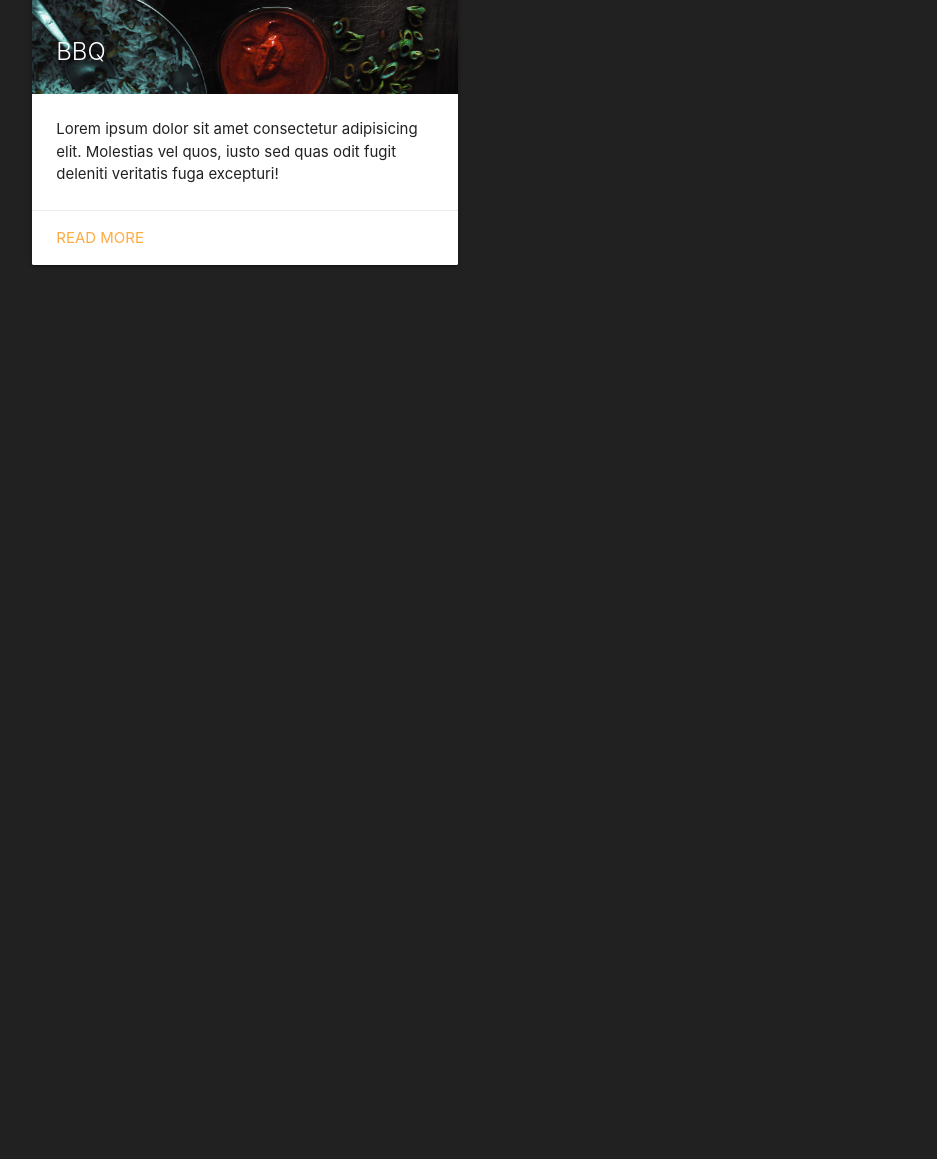
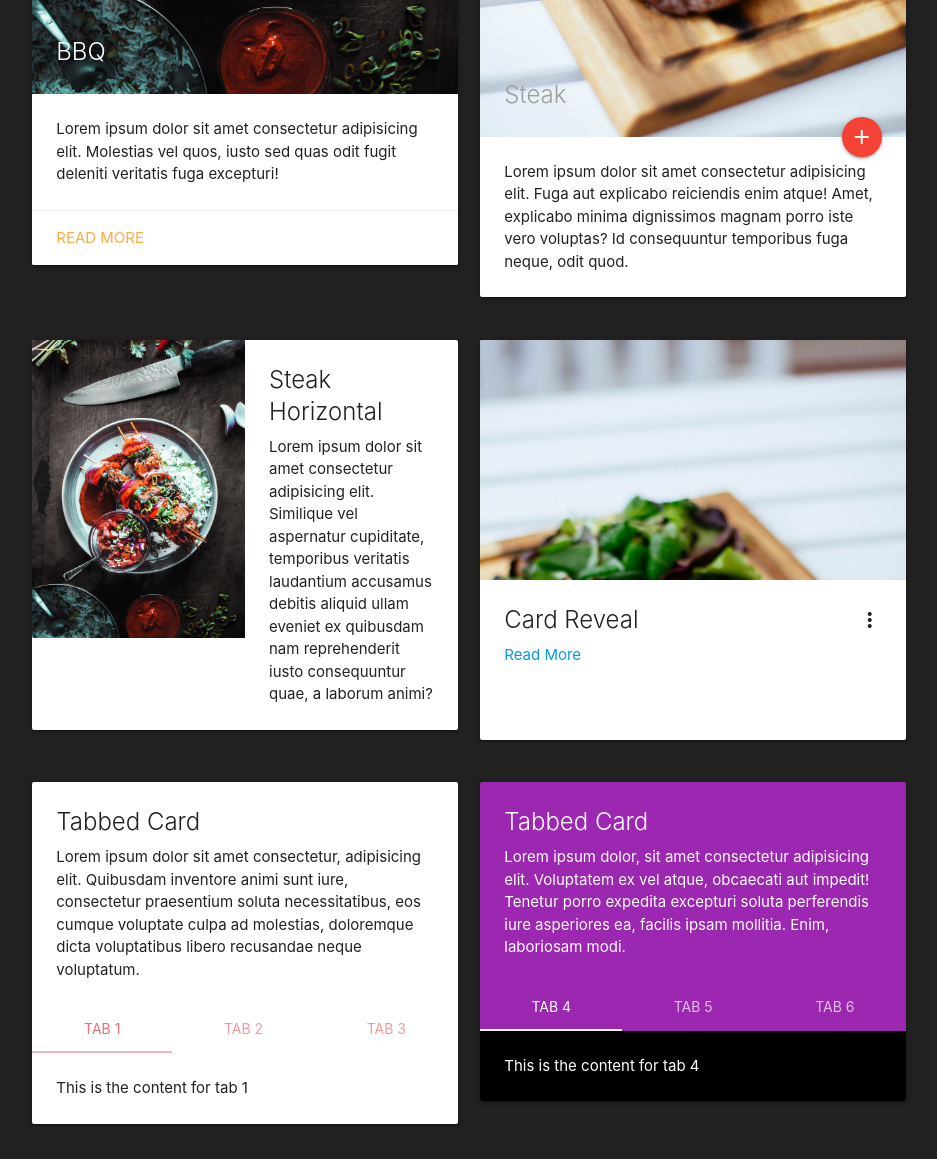
Before and after one commit to bobbyferrer/ACLC-WEB, a plain HTML site: page cards.html in a window 1280 px wide. Shown: the part 1024-2183 px from the top of the page, without its empty margins (171-1108 px from the left). Before the commit the page ends 1324 px from the top, so only its background shows below. Drawn offline with nearby package versions, Linux system fonts and the light colour scheme.

Commit message:
Added features in cards.html, Card with image & floating button, Horizontal card, card reveal, tabbed card

```diff
--- a/cards.html
+++ b/cards.html
@@ -46,7 +46,7 @@
       </div>
     </div>
   </div>
-
+<!-- 2 row -->
 
   <div class="row">
     <div class="col s12 m6">
@@ -64,8 +64,118 @@
         </div>
       </div>
     </div>
+    <div class="col s12 m6">
+      <!-- Card with Image & Floating Button -->
+      <div class="card">
+        <div class="card-image">
+          <img src="img/steak.jpg" alt="">
+          <span class="card-title grey-text">Steak</span>
+          <a class="btn-floating halfway-fab waves-effect waves-light red">
+            <i class="material-icons">add</i>
+          </a>
+        </div>
+        <div class="card-content">
+          <p>Lorem ipsum dolor sit amet consectetur adipisicing elit. Fuga aut explicabo reiciendis enim atque! Amet, explicabo minima dignissimos magnam porro iste vero voluptas? Id consequuntur temporibus fuga neque, odit quod.</p>
+        </div>
+      </div>
+    </div>
   </div>
+   <!--  3rd row -->
+  <div class="row">
+    <div class="col s12 m6">
+      <!-- Horizontal card -->
+      <div class="card horizontal">
+        <div class="card-image">
+          <img src="img/bbq.jpg" alt="">
+        </div>
+        <div class="card-stacked">
+          <div class="card-content">
+            <span class="card-title">Steak Horizontal</span>
+            <p>Lorem ipsum dolor sit amet consectetur adipisicing elit. Similique vel aspernatur cupiditate, temporibus veritatis laudantium accusamus debitis aliquid ullam eveniet ex quibusdam nam reprehenderit iusto consequuntur quae, a laborum animi?</p>
+          </div>
+        </div>
+      </div>
+    </div>
+    <div class="col s12 m6">
+      <!-- Card reveal -->
+      <div class="card medium">
+        <div class="card-image waves-effect waves-light waves-block">
+          <img src="img/steak.jpg" alt="" class="activator">
+        </div>
+        <div class="card-content">
+          <span class="card-title activator">Card Reveal
+            <i class="material-icons right">more_vert</i>
+          </span>
+          <p><a href="#" class="activator">Read More</a></p>
+        </div>
+        <!-- Inside of reveal -->
+        <div class="card-reveal">
+          <span class="card-title">Steak
+            <i class="material-icons right">close</i>
+          </span>
+          <p>Lorem ipsum dolor sit amet consectetur adipisicing elit. Labore quisquam est ipsa repudiandae temporibus non eligendi dicta sapiente quaerat, magni nulla quis incidunt at autem sequi, itaque, molestiae unde pariatur cupiditate rem beatae nam vitae! Dolorem consequuntur ad sequi et repellat quidem saepe corrupti dolore, fugit non, incidunt illum aliquid similique nam. Illum ullam explicabo, nulla vel ipsa provident asperiores, cupiditate vitae reiciendis at eligendi expedita. Asperiores dolore assumenda ipsam enim nulla voluptatum nesciunt eveniet quaerat qui nam adipisci deserunt, architecto non magnam amet! Placeat aliquid vel, exercitationem voluptates ratione sed at, perferendis beatae praesentium pariatur reiciendis nihil odit voluptatem.</p>
+        </div>
+      </div>
+    </div>
+  </div>
+  <!-- 4th row -->
+  <div class="row">
+    <div class="col s12 m6">
+      <!-- Tabbed card -->
+      <div class="card">
+        <div class="card-content">
+          <span class="card-title">Tabbed Card</span>
+          <p>Lorem ipsum dolor sit amet consectetur, adipisicing elit. Quibusdam inventore animi sunt iure, consectetur praesentium soluta necessitatibus, eos cumque voluptate culpa ad molestias, doloremque dicta voluptatibus libero recusandae neque voluptatum.</p>
+        </div>
+        <div class="card-tabs">
+          <ul class="tabs tabs-fixed-width">
+            <li class="tab">
+              <a href="#tab1">Tab 1</a>
+            </li>
+            <li class="tab">
+              <a href="#tab2">Tab 2</a>
+            </li>
+            <li class="tab">
+              <a href="#tab3">Tab 3</a>
+            </li>
+          </ul>
+        </div>
+        <div class="card-content">
+          <div id="tab1">This is the content for tab 1</div>
+          <div id="tab2">This is the content for tab 2</div>
+          <div id="tab3">This is the content for tab 3</div>
+        </div>
+      </div>
+    </div>
 
+    <div class="col s12 m6">
+      <!-- Tabbed card colored -->
+      <div class="card purple darken white-text">
+        <div class="card-content">
+          <span class="card-title">Tabbed Card</span>
+          <p>Lorem ipsum dolor, sit amet consectetur adipisicing elit. Voluptatem ex vel atque, obcaecati aut impedit! Tenetur porro expedita excepturi soluta perferendis iure asperiores ea, facilis ipsam mollitia. Enim, laboriosam modi.</p>
+        </div>
+        <div class="card-tabs">
+          <ul class="tabs tabs-fixed-width tabs-transparent">
+            <li class="tab">
+              <a href="#tab4">Tab 4</a>
+            </li>
+            <li class="tab">
+              <a href="#tab5">Tab 5</a>
+            </li>
+            <li class="tab">
+              <a href="#tab6">Tab 6</a>
+            </li>
+          </div>
+          <div class="card-content black lighten-4">
+            <div id="tab4">This is the content for tab 4</div>
+            <div id="tab5">This is the content for tab 5</div>
+            <div id="tab6">This is the content for tab 6</div>
+          </div>
+        </div>
+      </div>
+    </div>
+  </div>
 
   <!-- End of container -->
 </div>
@@ -75,5 +185,10 @@
   <script src="https://code.jquery.com/jquery-3.6.0.min.js" integrity="sha256-/xUj+3OJU5yExlq6GSYGSHk7tPXikynS7ogEvDej/m4=" crossorigin="anonymous"></script>
   <!-- Compiled and minified JavaScript -->
   <script src="https://cdnjs.cloudflare.com/ajax/libs/materialize/1.0.0/js/materialize.min.js"></script>
+  <script>
+    $(document).ready(function() {
+      $('.tabs').tabs();
+    });
+  </script>
 </body>
 </html>
```
